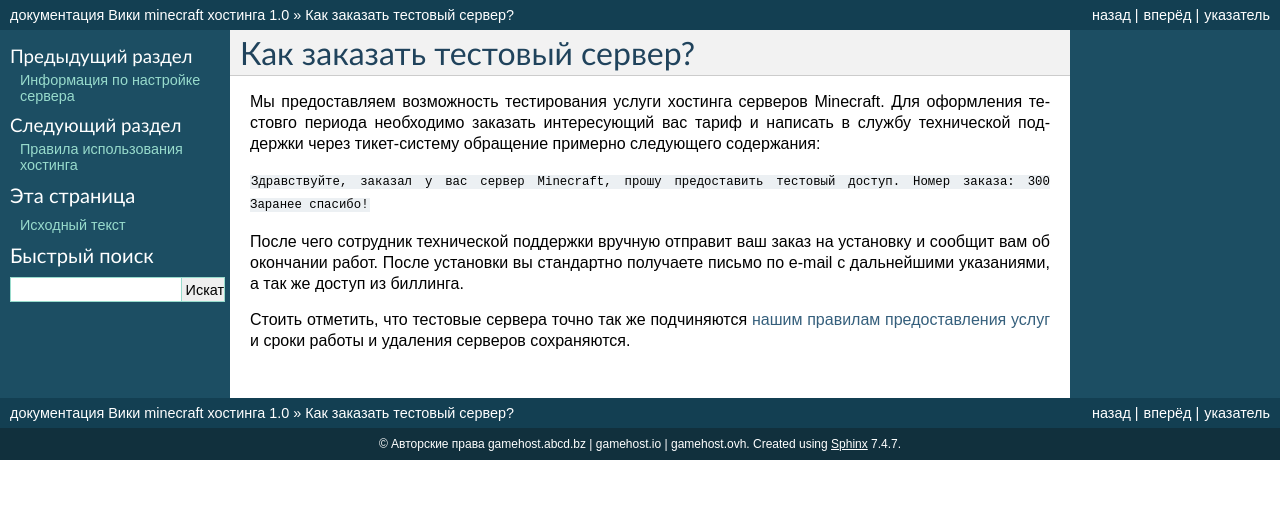
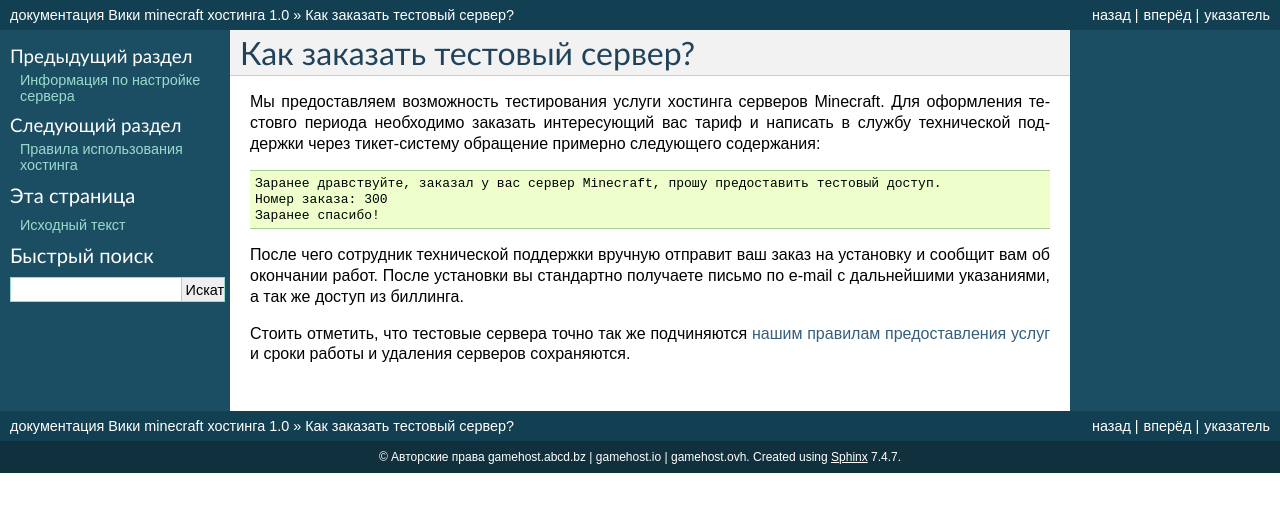
Before and after one commit to h1kkan/gamehost-wiki, a Sphinx documentation site: the page built from docs/how_get_test.rst, in a window 1280 px wide. Shown: the top 512 px of the page. Built offline with Sphinx 7.4.7, drawn with Linux system fonts in a browser that asks for light colours.

Commit message:
fix quote

```diff
--- a/docs/how_get_test.rst
+++ b/docs/how_get_test.rst
@@ -3,9 +3,11 @@
 
 Мы предоставляем возможность тестирования услуги хостинга серверов Minecraft. Для оформления тестовго периода необходимо заказать интересующий вас тариф и написать в службу технической поддержки через тикет-систему обращение примерно следующего содержания:
 
-``Здравствуйте, заказал у вас сервер Minecraft, прошу предоставить тестовый доступ.
-Номер заказа: 300
-Заранее спасибо!``
+::
+
+	Заранее дравствуйте, заказал у вас сервер Minecraft, прошу предоставить тестовый доступ.
+	Номер заказа: 300
+	Заранее спасибо!
 
 После чего сотрудник технической поддержки вручную отправит ваш заказ на установку и сообщит вам об окончании работ. После установки вы стандартно получаете письмо по e-mail с дальнейшими указаниями, а так же доступ из биллинга.
 
```
